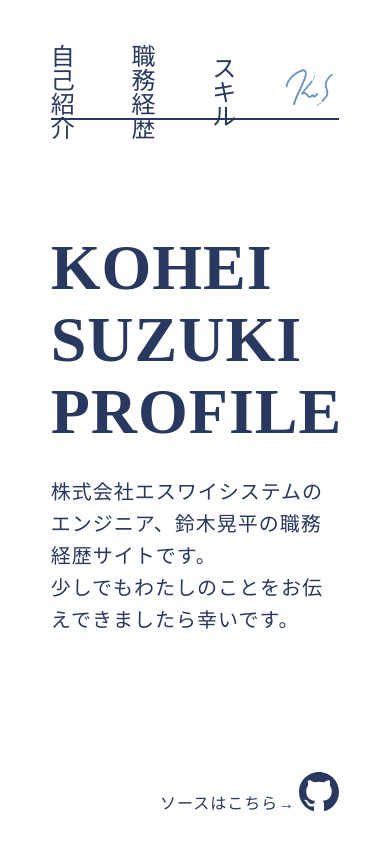
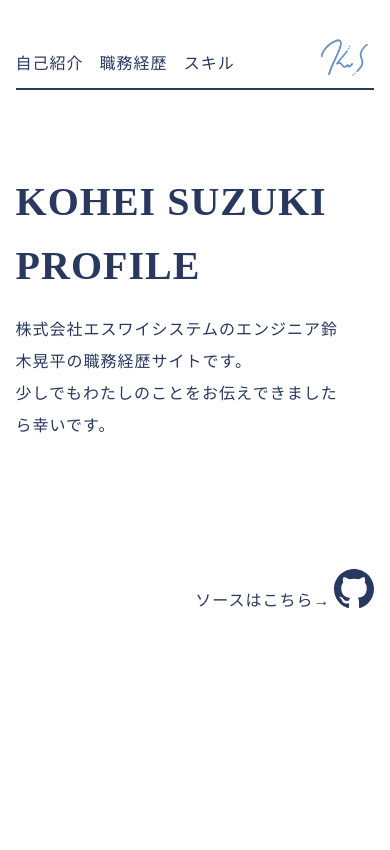
Before and after one commit to Kou0402/sy-profile, a Nuxt app: page / in a window 390 px wide. Shown: the top 850 px of the page. Built offline with nearby package versions, Linux system fonts and the light colour scheme.

Commit message:
style: update home page responsive

```diff
--- a/assets/style/style.scss
+++ b/assets/style/style.scss
@@ -29,5 +29,24 @@ p, div{
   font-size: 1.6rem;
   letter-spacing: 1px;
   line-height: 2.4rem;
+}
 
+@media screen and (max-width:560px) {
+  h1 {
+    font-size: 4rem;
+    letter-spacing: 1px;
+  }
+  h2 {
+    font-size: 3.2rem;
+    letter-spacing: 1px;
+  }
+  h3 {
+    font-size: 2.4rem;
+    letter-spacing: 1px;
+  }
+  p, div{
+    font-size: 1.6rem;
+    letter-spacing: 1px;
+    line-height: 2.4rem;
+  }
 }
--- a/components/layout/NavBar.vue
+++ b/components/layout/NavBar.vue
@@ -41,4 +41,12 @@ export default {
     }
   }
 }
+
+@media screen and (max-width: 560px) {
+  .nav-bar {
+    > .nav-link {
+      margin-right: 16px;
+    }
+  }
+}
 </style>
--- a/components/layout/NavLink.vue
+++ b/components/layout/NavLink.vue
@@ -51,4 +51,12 @@ export default {
     transform-origin: center top;
   }
 }
+
+@media screen and (max-width: 560px) {
+  .nav-link {
+    > .name {
+      font-size: 1.6rem;
+    }
+  }
+}
 </style>
--- a/layouts/default.vue
+++ b/layouts/default.vue
@@ -26,4 +26,13 @@ export default {
 .main {
   margin: 40px 13vw;
 }
+
+@media screen and (max-width: 560px) {
+  .header {
+    margin: 40px 4vw 0 4vw;
+  }
+  .main {
+    margin: 40px 4vw;
+  }
+}
 </style>
--- a/pages/index.vue
+++ b/pages/index.vue
@@ -9,7 +9,7 @@
       </transition>
     </div>
     <h3 class="message">
-      株式会社エスワイシステムのエンジニア、鈴木晃平の職務経歴サイトです。<br />
+      株式会社エスワイシステムのエンジニア鈴木晃平の職務経歴サイトです。<br />
       少しでもわたしのことをお伝えできましたら幸いです。
     </h3>
     <div class="github">
@@ -83,4 +83,36 @@ export default {
     }
   }
 }
+
+@media screen and (max-width: 560px) {
+  .home {
+    padding: 40px 0;
+    > .title {
+      margin-bottom: 16px;
+      line-height: 6.4rem;
+
+      // transition
+      > .name-enter-active {
+        transition: all 1.2s ease 0s;
+      }
+      > .profile-enter-active {
+        transition: all 1.2s ease 0.3s;
+      }
+      > .name-enter,
+      > .profile-enter {
+        opacity: 0;
+        transform: translateY(30px);
+      }
+      > .name-enter-to,
+      > .profile-enter-to {
+        transform: translateY(0);
+      }
+    }
+    > .message {
+      font-size: 1.6rem;
+      margin-bottom: 16vh;
+      padding-right: 32px;
+    }
+  }
+}
 </style>
```
